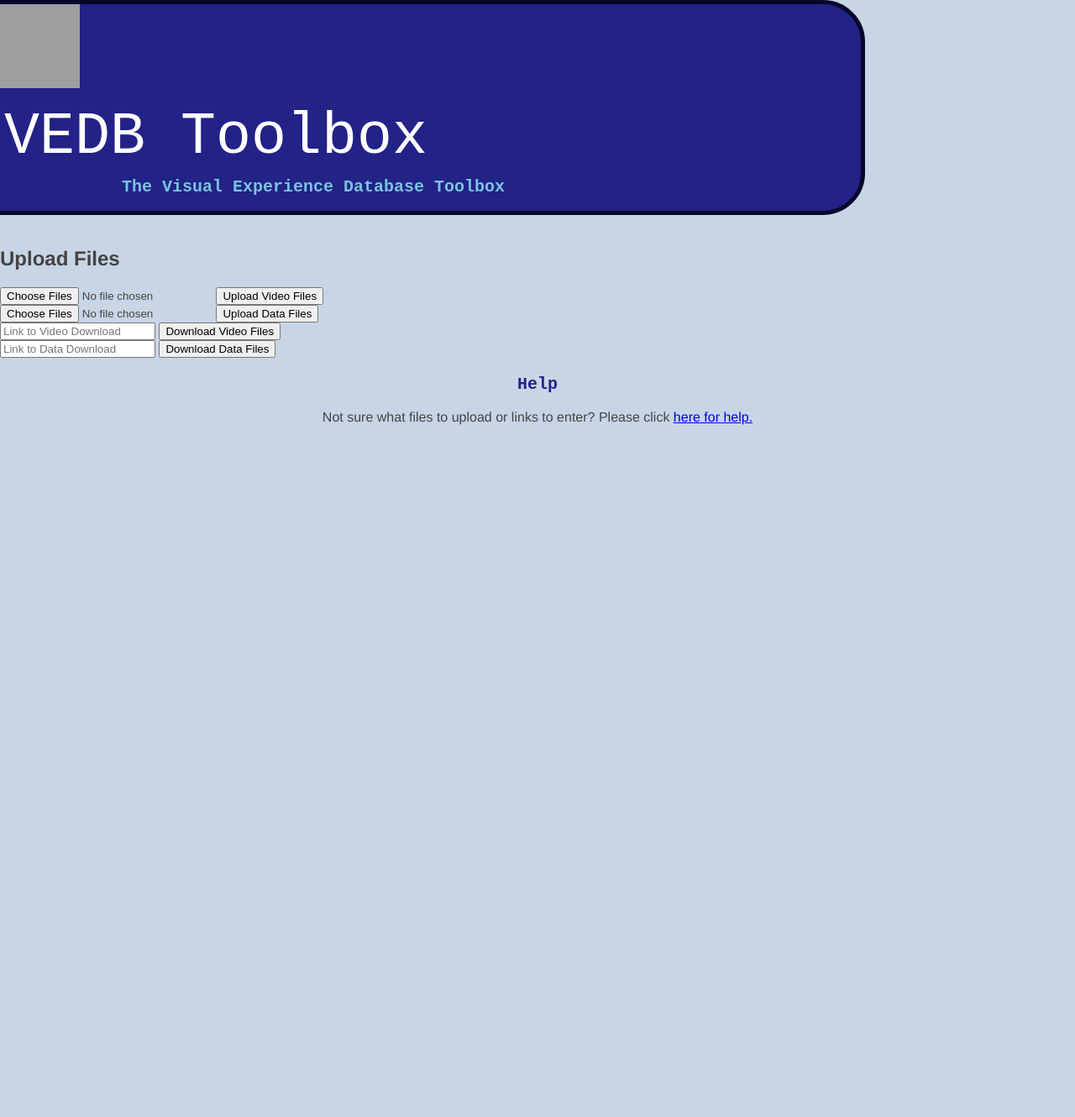
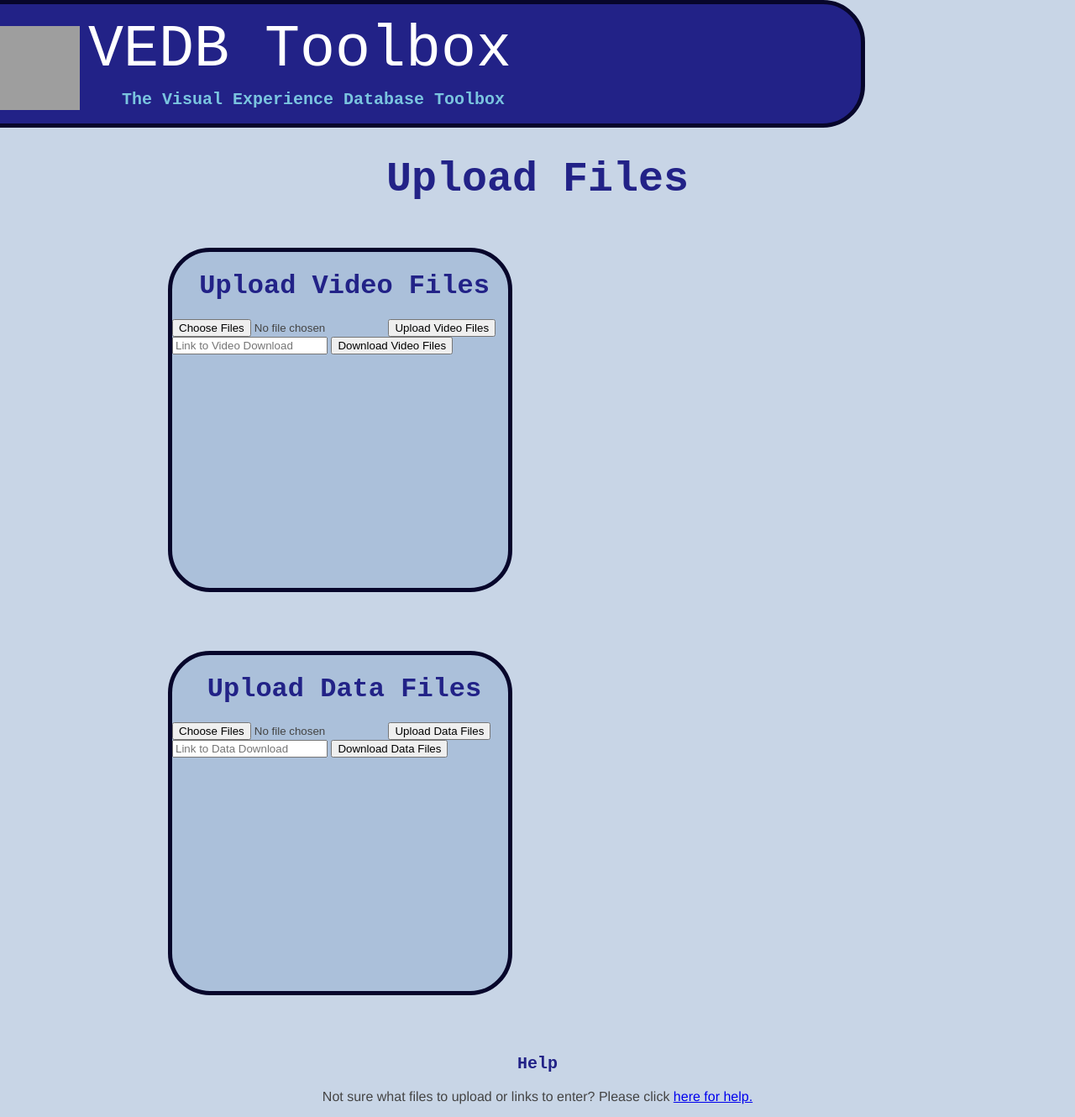
Before and after one commit to Gaskell-Matthew-1102/VEDB-Toolbox, a Flask app: page / in a window 1280 px wide. Shown: the whole page at 84% size. Before the commit the page ends 506 px from the top, so only its background shows below. Run offline with Flask 3, Linux system fonts and the light colour scheme; grey boxes are pictures that could not be loaded.

Commit message:
Updates to file upload visualizing failed file/link uploads

```diff
--- a/flaskr/file_upload.py
+++ b/flaskr/file_upload.py
@@ -17,6 +17,11 @@ data_file_list = []
 
 show_form1 = True
 show_form2 = True
+
+failed_video_upload = False
+failed_data_upload = False
+failed_video_link = False
+failed_data_link = False
 
 are_videos_in_folder = False
 is_data_in_folder = False
@@ -52,6 +57,32 @@ def get_is_folder(form_num: int) -> bool:
         return are_videos_in_folder
     elif form_num == 2:
         return is_data_in_folder
+
+def set_failed_link(form_num: int, failed: bool) -> None:
+    if form_num == 1:
+        global failed_video_link
+        failed_video_link = failed
+    if form_num == 2:
+        global failed_data_link
+        failed_data_link = failed
+
+def set_failed_upload(form_num: int, failed: bool) -> None:
+    if form_num == 1:
+        global failed_video_upload
+        failed_video_upload = failed
+    if form_num == 2:
+        global failed_data_upload
+        failed_data_upload = failed
+
+def reset_failures():
+    global failed_video_upload
+    failed_video_upload = False
+    global failed_data_upload
+    failed_data_upload = False
+    global failed_video_link
+    failed_video_link = False
+    global failed_data_link
+    failed_data_link = False
 
 #Two get functions for lists be utilized by the viewer application
 def get_video_list() -> list:
@@ -151,15 +182,22 @@ def main():
     show_form1 = True
     global show_form2
     show_form2 = True
+    reset_failures()
 
     return render_template("file-upload/file_upload.html", show_form1=show_form1, show_form2=show_form2)
 
 @app.route('/upload_video', methods=['POST'])
 def upload_video():
     if request.method == 'POST':
+        reset_failures()
 
         # Get the list of files from webpage
         files = request.files.getlist("file")
+        # This checks for the case where no files are uploaded, and the upload files button is just clicked
+        if len(files) == 1:
+            set_failed_upload(1, True)
+            return render_template("file-upload/file_upload.html", show_form1=show_form1, show_form2=show_form2,
+                                   failed_video_upload=failed_video_upload, failed_data_upload=failed_data_upload)
 
         # Iterate for each file in the files List, and Save them
         for file in files:
@@ -171,7 +209,9 @@ def upload_video():
         if validate_video_files(video_file_list) is False:
             delete_files_in_list(video_file_list)
             video_file_list.clear()
-            return render_template("file-upload/file_upload.html", show_form1=show_form1, show_form2=show_form2)
+            set_failed_upload(1, True)
+            return render_template("file-upload/file_upload.html", show_form1=show_form1, show_form2=show_form2,
+                                   failed_video_upload=failed_video_upload, failed_data_upload=failed_data_upload)
 
         #Runs if files are correctly uploaded and validated
         set_showform(1, False)
@@ -183,9 +223,15 @@ def upload_video():
 @app.route('/upload_data', methods=['POST'])
 def upload_data():
     if request.method == 'POST':
+        reset_failures()
 
         # Get the list of files from webpage
         files = request.files.getlist("file")
+        #This checks for the case where no files are uploaded, and the upload files button is just clicked
+        if len(files) == 1:
+            set_failed_upload(2, True)
+            return render_template("file-upload/file_upload.html", show_form1=show_form1, show_form2=show_form2,
+                                   failed_video_upload=failed_video_upload, failed_data_upload=failed_data_upload)
 
         # Iterate for each file in the files List, and Save them
         for file in files:
@@ -197,7 +243,9 @@ def upload_data():
         if validate_data_files(data_file_list) is False:
             delete_files_in_list(data_file_list)
             data_file_list.clear()
-            return render_template("file-upload/file_upload.html", show_form1=show_form1, show_form2=show_form2)
+            set_failed_upload(2, True)
+            return render_template("file-upload/file_upload.html", show_form1=show_form1, show_form2=show_form2,
+                                   failed_video_upload=failed_video_upload, failed_data_upload=failed_data_upload)
 
         # Runs if files are correctly uploaded and validated
         set_showform(2, False)
@@ -209,15 +257,19 @@ def upload_data():
 @app.route('/upload_video_link', methods=['POST'])
 def upload_video_link():
     if request.method == 'POST':
+        reset_failures()
         vid_link = request.form['video_link']
 
         if validate_link(vid_link, 0) is False:
-            return "<h1>The provided link is invalid.</h1>"
+            set_failed_link(1, True)
+            return render_template("file-upload/file_upload.html", show_form1=show_form1, show_form2=show_form2,
+                                   failed_data_link=failed_data_link, failed_video_link=failed_video_link)
 
         try:
             extract_unzip(vid_link)
         except:
             # Change this to form show/hide
+            set_failed_link(1, True)
             return "<h1>The download has failed.</h1>"
 
         folders_list = []
@@ -259,11 +311,14 @@ def upload_video_link():
 @app.route('/upload_data_link', methods=['POST'])
 def upload_data_link():
     if request.method == 'POST':
+        reset_failures()
         data_link = request.form['data_link']
 
         initial_files_list = os.listdir('.')
-        if validate_link(data_link, 0) is False:
-            return "<h1>The provided link is invalid.</h1>"
+        if validate_link(data_link, 1) is False:
+            set_failed_link(2, True)
+            return render_template("file-upload/file_upload.html", show_form1=show_form1, show_form2=show_form2,
+                                   failed_data_link=failed_data_link, failed_video_link=failed_video_link)
 
         try:
             extract_unzip(data_link)
@@ -313,6 +368,7 @@ def upload_data_link():
 @app.route('/upload_different_video', methods=['POST'])
 def upload_different_video():
     if request.method == 'POST':
+        reset_failures()
         global video_file_list
         delete_files_in_list(video_file_list)
 
@@ -323,6 +379,7 @@ def upload_different_video():
 @app.route('/upload_different_data', methods=['POST'])
 def upload_different_data():
     if request.method == 'POST':
+        reset_failures()
         global data_file_list
         delete_files_in_list(data_file_list)
 
@@ -332,6 +389,7 @@ def upload_different_data():
 
 @app.route('/upload_help')
 def upload_help():
+    reset_failures()
     return render_template("file-upload/file_upload_help.html")
 
 @app.route('/go_back', methods=['POST'])
--- a/flaskr/static/file-upload/stylesheet.css
+++ b/flaskr/static/file-upload/stylesheet.css
@@ -6,6 +6,12 @@ body {
   padding: 0;
   font-family: "Helvetica Neue", Helvetica, Arial, sans-serif;
   color: #444;
+}
+
+.title_container {
+    display: flex;
+    align-items: center;
+    justify-content: left;
 }
 
 .h1 {
@@ -121,3 +127,43 @@ body {
 .back_button:active{
      background-color: #8ca8cc79;
  }
+
+.upload-container{
+    display: inline-block;
+    width: 400px;
+    height: 400px;
+
+    background-color: #8ca8cc79;
+    margin-left: 200px;
+    margin-right: 200px;
+    margin-top: 20px;
+    margin-bottom: 50px;
+    border: 5px solid #07062b;
+    border-radius: 50px 50px 50px 50px;
+}
+
+.upload-container-text {
+    color: #222287;
+    font-weight: bold;
+    text-indent: 10px;
+    text-align: center;
+    font-family: "Courier New", Courier, monospace;
+}
+
+.fail-text {
+    text-align: center;
+    color: red;
+    font-weight: bold;
+    font-family: "Courier New", Courier, monospace;
+    padding-left: 10px;
+    padding-right: 10px;
+}
+
+.vedb_img {
+    border: 5px solid #ffffff;
+    background-color: #ffffff;
+    border-radius: 25px;
+    max-width: 100%;
+    max-height:100%;
+    margin: 10px;
+}
--- a/flaskr/templates/file-upload/file_upload.html
+++ b/flaskr/templates/file-upload/file_upload.html
@@ -13,8 +13,8 @@
   </head>
   <body class="body">
     <nav class="nav">
-        <div class="container">
-            <img class="img" src="../images/vedblogo.png" alt="VEDB Logo" style="width:100px;height:100px;">
+        <div class="title_container">
+            <img class="vedb_imgimg" src="../static/images/vedblogo.png" alt="VEDB Logo" style="width:100px;height:100px;">
             <h1 class="h1">VEDB Toolbox</h1>
         </div>
         <h1 class="subtitle">
@@ -22,26 +22,31 @@
         </h1>
     </nav>
     <br>
+    <h1 class="h1_title">Upload Files</h1>
     <div class="container">
-        <h2>Upload Files</h2>
+        <div class="upload-container">
+            <h1 class="upload-container-text">Upload Video Files</h1>
         {% if show_form1 %}
             <form action = "/upload_video" method="POST" enctype="multipart/form-data">
                 <input type="file" name="file" value="Choose Video Files" multiple />
                 <input type = "submit" value="Upload Video Files">
             </form>
         {% endif %}
-        {% if show_form2 %}
-            <form action = "/upload_data" method="POST" enctype="multipart/form-data">
-                <input type="file" name="file" value="Choose Data Files" multiple />
-                <input type = "submit" value="Upload Data Files">
-            </form>
-        {% endif %}
-        {% if show_form1 %}
+            {% if show_form1 %}
             <form action = "/upload_video_link" method="POST" enctype="multipart/form-data">
                 <input type="text" name="video_link"
                        placeholder="Link to Video Download"
                        value ="{{request.form['video_link'] }}"/>
                 <input type = "submit" value="Download Video Files">
+            </form>
+        {% endif %}
+            </div>
+        <div class="upload-container">
+            <h1 class="upload-container-text">Upload Data Files</h1>
+        {% if show_form2 %}
+            <form action = "/upload_data" method="POST" enctype="multipart/form-data">
+                <input type="file" name="file" value="Choose Data Files" multiple />
+                <input type = "submit" value="Upload Data Files">
             </form>
         {% endif %}
         {% if show_form2 %}
@@ -52,6 +57,7 @@
                 <input type = "submit" value="Download Data Files">
             </form>
         {% endif %}
+            </div>
         {% if not show_form1 %}
             <form action = "/upload_different_video" method="POST">
                 <button type="submit">Upload Different Video Files</button>
@@ -64,8 +70,20 @@
         {% endif %}
         {% if not show_form1 and not show_form2 %}
             <form action = '/visualizer' method="POST">
-                <button type="submit">Enter Visualizer</button>
+                <button type="submit" class="back_button">Enter Visualizer</button>
             </form>
+        {% endif %}
+        {% if failed_video_upload %}
+                <p class="fail-text">Incorrect video files uploaded. Please try again, or refer to the link below for help.</p>
+        {% endif %}
+        {% if failed_data_upload %}
+                <p class="fail-text">Incorrect data files uploaded. Please try again, or refer to the link below for help.</p>
+        {% endif %}
+        {% if failed_video_link %}
+                <p class="fail-text">Incorrect video link uploaded. Either the link was invalid or the files could not be downloaded. Please try again, or refer to the link below for help.</p>
+        {% endif %}
+        {% if failed_data_link %}
+                <p class="fail-text">Incorrect data link uploaded. Either the link was invalid or the files could not be downloaded. Please try again, or refer to the link below for help.</p>
         {% endif %}
     <h3 class="h3">Help</h3>
         <p style="text-align: center">Not sure what files to upload or links to enter? Please click <a href="/upload_help">here for help.</a></p>
--- a/flaskr/templates/file-upload/file_upload_help.html
+++ b/flaskr/templates/file-upload/file_upload_help.html
@@ -13,8 +13,8 @@
   </head>
   <body class="body">
     <nav class="nav">
-        <div class="container">
-            <img class="img" src="../images/vedblogo.png" alt="VEDB Logo" style="width:100px;height:100px;">
+        <div class="title_container">
+            <img class="vedb_imgimg" src="../static/images/vedblogo.png" alt="VEDB Logo" style="width:100px;height:100px;">
             <h1 class="h1">VEDB Toolbox</h1>
         </div>
         <h1 class="subtitle">
```
